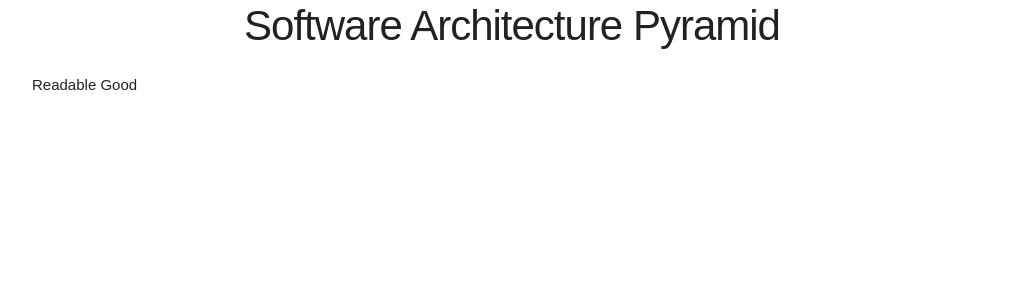
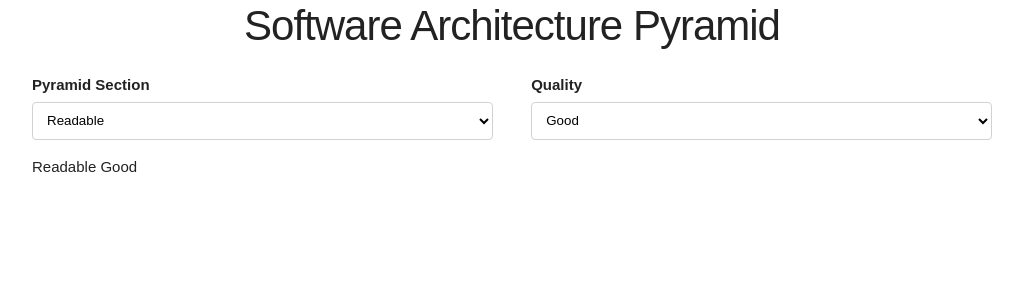
Before and after one commit to ryanmcdermott/3rs-of-software-architecture, a React (Create React App) app: page / in a window 1280 px wide. Shown: the top 300 px of the page, without its empty margins (128-1151 px from the left). Built offline with nearby package versions, Linux system fonts and the light colour scheme; the HTML template or start-up script is replaced by a standard one.

Commit message:
Finish stub selection

```diff
--- a/public/index.html
+++ b/public/index.html
@@ -5,29 +5,9 @@
     <meta name="viewport" content="width=device-width, initial-scale=1">
     <link href='http://fonts.googleapis.com/css?family=Raleway:400,300,600' rel='stylesheet' type='text/css'>
     <link rel="stylesheet" href="https://cdnjs.cloudflare.com/ajax/libs/skeleton/2.0.4/skeleton.min.css" />
-    <link rel="shortcut icon" href="%PUBLIC_URL%/favicon.ico">
-    <!--
-      Notice the use of %PUBLIC_URL% in the tag above.
-      It will be replaced with the URL of the `public` folder during the build.
-      Only files inside the `public` folder can be referenced from the HTML.
-
-      Unlike "/favicon.ico" or "favicon.ico", "%PUBLIC_URL%/favicon.ico" will
-      work correctly both with client-side routing and a non-root public URL.
-      Learn how to configure a non-root public URL by running `npm run build`.
-    -->
-    <title>React App</title>
+    <title>Software Architecture Pyramid</title>
   </head>
   <body>
     <div id="root"></div>
-    <!--
-      This HTML file is a template.
-      If you open it directly in the browser, you will see an empty page.
-
-      You can add webfonts, meta tags, or analytics to this file.
-      The build step will place the bundled scripts into the <body> tag.
-
-      To begin the development, run `npm start`.
-      To create a production bundle, use `npm run build`.
-    -->
   </body>
 </html>
--- a/src/App.js
+++ b/src/App.js
@@ -23,9 +23,6 @@ const examples = {
   }
 };
 
-let chosenPyramidSection = 'readable';
-let choseQuality = 'good'
-
 const cx = classNames.bind(styles);
 
 const titleClass = cx({
@@ -33,12 +30,58 @@ const titleClass = cx({
 });
 
 class App extends Component {
+  constructor() {
+    super();
+    this.state = {
+      section: 'readable',
+      quality: 'good'
+    };
+  }
+
+  onSelectSection(e) {
+    this.setState({
+      section: e.target.value
+    });
+  }
+
+  onSelectQuality(e) {
+    this.setState({
+      quality: e.target.value
+    });
+  }
+
   render() {
     return (
       <div className="container">
         <div className="row">
           <h2 className={titleClass}>Software Architecture Pyramid</h2>
-          {React.createElement(examples[chosenPyramidSection][choseQuality])}
+        </div>
+
+        <div className="row">
+          <div className="six columns">
+            <label htmlFor="pyramidSectionSelector">Pyramid Section</label>
+            <select className="u-full-width" id="pyramidSectionSelector"
+              onChange={this.onSelectSection.bind(this)}
+              value={this.state.section}>
+              <option value="readable">Readable</option>
+              <option value="reusable">Reusable</option>
+              <option value="refactorable">Refactorable</option>
+            </select>
+          </div>
+
+          <div className="six columns">
+            <label htmlFor="qualitySelector">Quality</label>
+            <select className="u-full-width" id="qualitySelector"
+              onChange={this.onSelectQuality.bind(this)}
+              value={this.state.quality}>
+              <option value="bad">Bad</option>
+              <option value="good">Good</option>
+            </select>
+          </div>
+        </div>
+
+        <div className="row">
+          {React.createElement(examples[this.state.section][this.state.quality])}
         </div>
       </div>
     );
```
Also changed, not shown: 1 other file (tests, documents, lock files or other folders).
